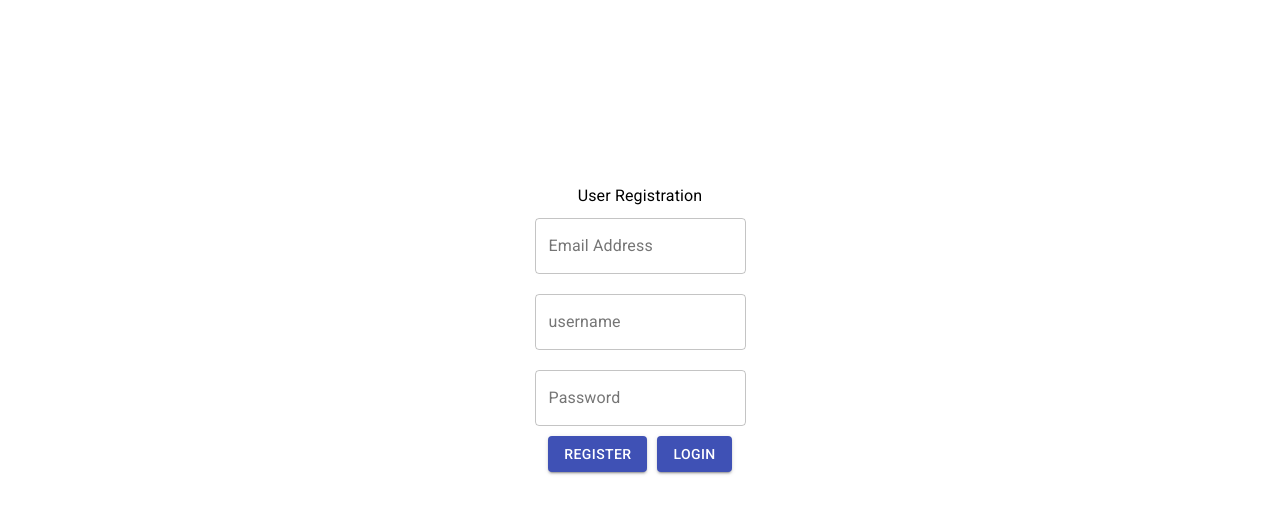
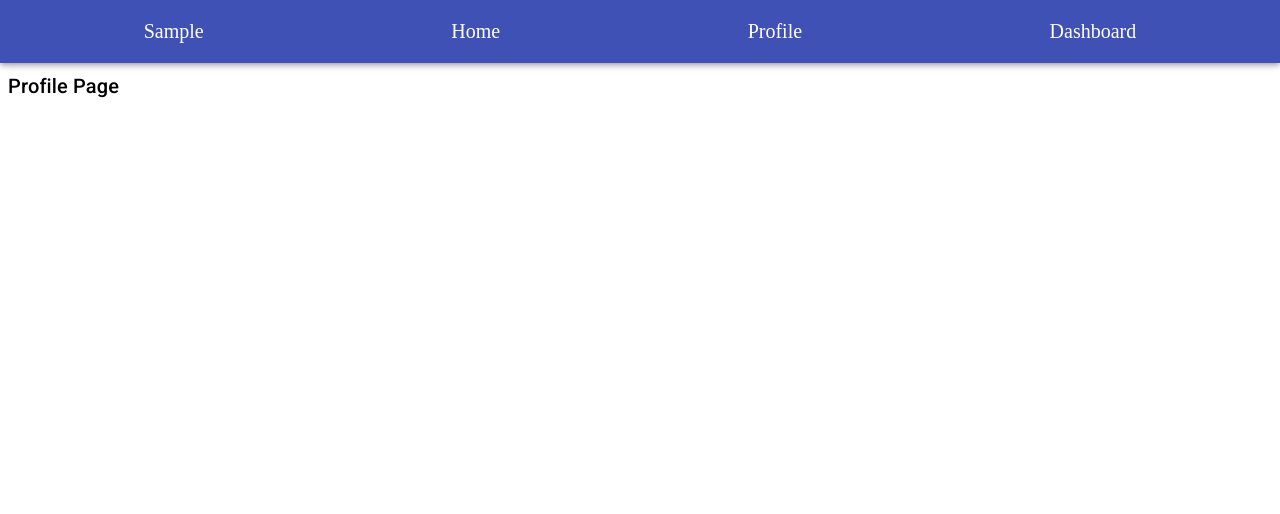
Before and after one commit to sridhar02/sample-pern-project, a React (Create React App) app in the folder client/: page /profile in a window 1280 px wide. Shown: the top 514 px of the page. Built offline with nearby package versions, Linux system fonts and the light colour scheme; the HTML template or start-up script is replaced by a standard one.

Commit message:
basic front-end related components and files

```diff
--- a/client/src/App.js
+++ b/client/src/App.js
@@ -1,6 +1,7 @@
 import React from "react";
 import { BrowserRouter as Router, Switch, Route } from "react-router-dom";
 import Login from "./components/Login";
+import Profile from "./components/Profile";
 import Register from "./components/Register";
 
 function App() {
@@ -9,6 +10,9 @@ function App() {
       <Switch>
         <Route path="/login">
           <Login />
+        </Route>
+        <Route path="/profile">
+          <Profile />
         </Route>
         <Route path="/">
           <Register />
--- a/client/src/components/Login.js
+++ b/client/src/components/Login.js
@@ -26,7 +26,7 @@ export default function Login() {
   return (
     <form onSubmit={(e) => handleSubmit(e)}>
       <div className={classes.container}>
-        <Typography>User Login</Typography>
+        <Typography variant="h6">User Login</Typography>
         <TextField
           className={classes.textField}
           id="outlined-email-input"
--- a/client/src/components/Navbar.js
+++ b/client/src/components/Navbar.js
@@ -1,9 +1,37 @@
-import React from 'react'
+import React from "react";
+import { AppBar, makeStyles } from "@material-ui/core";
+
+const useNavbarStyles = makeStyles((theme) => ({
+  container: {
+    display: "flex",
+    justifyContent: "space-around",
+    padding: "20px",
+  },
+  link: {
+    textDecoration: "none",
+    color: "white",
+    fontSize: "20px",
+  },
+}));
 
 export default function Navbar() {
-    return (
-        <div>
-
-        </div>
-    )
+  const classes = useNavbarStyles();
+  return (
+    <AppBar>
+      <div className={classes.container}>
+        <a className={classes.link} href="/">
+          Sample
+        </a>
+        <a className={classes.link} href="#home">
+          Home
+        </a>
+        <a className={classes.link} href="/profile">
+          Profile
+        </a>
+        <a className={classes.link} href="/profile">
+          Dashboard
+        </a>
+      </div>
+    </AppBar>
+  );
 }
--- /dev/null
+++ b/client/src/components/Profile.js
@@ -0,0 +1,15 @@
+import React from "react";
+import { Typography } from "@material-ui/core";
+
+import Navbar from "./Navbar";
+
+export default function Profile() {
+  return (
+    <>
+      <Navbar />
+      <Typography variant="h6" style={{ marginTop: "70px" }}>
+        Profile Page
+      </Typography>
+    </>
+  );
+}
--- a/client/src/components/Register.js
+++ b/client/src/components/Register.js
@@ -30,11 +30,15 @@ export default function Register() {
   const [email, setEmail] = useState("");
   const [password, setPassword] = useState("");
   const [username, setUsername] = useState("");
-  console.log(email, password, username);
+
+  const handleSubmit = (e) => {
+    e.preventDefault();
+  };
+
   return (
-    <form>
+    <form onSubmit={(e) => handleSubmit(e)}>
       <div className={classes.container}>
-        <Typography>User Registration</Typography>
+        <Typography variant="h6">User Registration</Typography>
         <TextField
           className={classes.textField}
           id="outlined-email-input"
```
